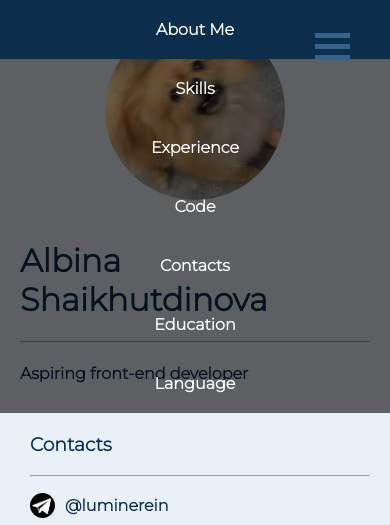
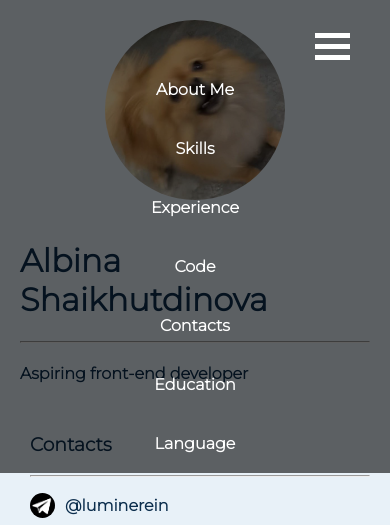
Before and after one commit to AlbinaShaikhutdinova/rsschool-cv, a plain HTML site: page index.html in a window 390 px wide. Both pictures are taken after a click on the label 332 px from the left and 46 px from the top of the page. Shown: the top 525 px of the page. Drawn offline with nearby package versions, Linux system fonts and the light colour scheme.

Commit message:
refactor: formatting add: console log

```diff
--- a/CSS/footer.css
+++ b/CSS/footer.css
@@ -2,8 +2,6 @@
 
 
 footer{
-//margin-top: 40px;
-    //border-top: 5px solid white;
     background-color: #e8f1f8;
     display: grid;
     justify-items: center;
@@ -12,8 +10,6 @@ footer{
 }
 footer img{
     padding: 10px;
-    /*height: 80px;*/
-    /*width: 80px;*/
 }
 
 .git-logo{
--- a/CSS/header.css
+++ b/CSS/header.css
@@ -21,9 +21,6 @@
 }
 
 header{
-    /*display: grid;
-    grid-template-columns: 1fr 2fr;
-    outline: #e8f1f8;*/
     width: 100%;
 }
 header .place-for-logo{
@@ -52,7 +49,6 @@ header .place-for-logo{
 }
 
 nav label{
-    //background-color: #0c2e4d;
     top: 10px;
     display: flex;
     right: 20px;
@@ -70,80 +66,28 @@ nav label{
         display: none;
     }
 
-    .nav-menu li {
-        width: 100%;
-        display: block;
-    }
-
-/*    .close {
-        position: absolute;
-        right: 10px;
-        top: 10px;
-        width: 32px;
-        height: 32px;
-        opacity: 0.3;
-    }
-    .close:hover {
-        opacity: 1;
-    }
-    .close:before, .close:after {
-        position: absolute;
-        left: 15px;
-        content: '';
-        height: 33px;
-        width: 2px;
-        background-color: #333;
-    }*/
-   /* .close:before {
-        transform: rotate(45deg);
-    }
-    .close:after {
-        transform: rotate(-45deg);
-    }*/
-
-/*        #toggle:checked ~ label .top{
-            -webkit-transform: rotate(-45deg) translate(-9px, 6px) ;
-            transform: rotate(-45deg) translate(-9px, 6px) ;
-        }
-        #toggle:checked ~ label .bottom {
-            -webkit-transform: rotate(45deg) translate(-8px, -8px) ;
-            transform: rotate(45deg) translate(-8px, -8px) ;
-        }
-
-        #toggle:checked ~ label .middle {
-            width: 0;
-        }*/
-
     .toggle-menu {
             display: block;
-           /* align-items: center;
-            justify-content: center;*/
+    }
+    nav:hover .bar{
+        background-color: white;
     }
 
     #toggle:hover ~ .overlay, .overlay:hover {
         display: block;
         height: auto;
         width: 100%;
-        position: absolute; /* Stay in place */
-        z-index: 1; /* Sit on top */
+        position: absolute;
+        z-index: 1;
         right: 0;
         top: 0;
-        background-color: rgb(0, 0, 0); /* Black fallback color */
-        background-color: rgba(0, 0, 0, 0.6); /* Black w/opacity */
-        overflow-x: hidden; /* Disable horizontal scroll */
+        background-color: rgb(0, 0, 0);
+        background-color: rgba(0, 0, 0, 0.6);
+        overflow-x: hidden;
         transition: 0.5s;
         font-weight: bold;
     }
-   /* .overlay:hover{
-        display: block;
-        height: auto;
-        width: 100%;
-        position: absolute; !* Stay in place *!
-        z-index: 1; !* Sit on top *!
-        right: 0;
-        top: 0;
-    }*/
-    label:hover, .overlay a {
+    .overlay a{
         color: white;
     }
 
@@ -153,10 +97,9 @@ nav label{
 
    .nav-menu {
         position: relative;
-        //top: 10%; /* 25% from the top */
-        width: 100%; /* 100% width */
-        text-align: center; /* Centered text/links */
-        border-top: 30px;
+        width: 100%;
+        text-align: center;
+        padding-top: 60px;
         grid-template-columns:1fr;
     }
 
--- a/CSS/main-content.css
+++ b/CSS/main-content.css
@@ -10,7 +10,6 @@ main{
     display: grid;
     grid-template-columns: 1fr 2fr;
     background-color: #e8f1f8;
-//padding: 10px 20px;
 }
 
 .top__name{
@@ -38,22 +37,16 @@ main{
 .content a{
     font-weight: bolder;
 }
-.content a:hover{
-    text-shadow: 2px 2px 4px #38618c;
-}
+
 /*content*/
 .content{
     display: grid;
     grid-template-columns: 1fr 2fr;
     background-color: #e8f1f8;
-//padding: 10px 20px;
-//margin: auto;
 }
 
 .side-content{
-//background-color: lightblue;
     padding: 0 20px ;
-
 }
 
 .main-content{
--- a/CSS/style.css
+++ b/CSS/style.css
@@ -27,7 +27,5 @@ body{
 .container{
     max-width: 900px;
     margin:auto;
-//border: 1px solid #0c2e4d;
-//box-shadow: black;
     color: #0c2e4d;
 }
--- a/index.html
+++ b/index.html
@@ -2,7 +2,7 @@
 <html lang="en">
 <head>
     <meta charset="UTF-8">
-    <title>Title</title>
+    <title>AlbinaCV</title>
     <link rel="stylesheet" href="CSS/style.css" />
     <link href="https://fonts.googleapis.com/css2?family=Montserrat:wght@300&display=swap" rel="stylesheet">
     <link rel="stylesheet"
@@ -14,8 +14,6 @@
 <body>
 <div class="container">
     <header>
-        <!--<span class="place-for-logo">CV</span>-->
-
         <nav>
             <input type="checkbox" id="toggle">
             <label for="toggle" class="toggle-menu">
@@ -132,10 +130,10 @@
                 <h2>Experience</h2>
                 <p>As a part of learning of web-development me and my friends created a todo-app . </p>
                     <figure>
-                <a target="_blank" href="https://app-todo-a-n.herokuapp.com/">
-                <img src="icons/todo.JPG" alt="todo-project">
-                </a>
-                <figcaption>Todo-App</figcaption>
+                        <a target="_blank" href="https://app-todo-a-n.herokuapp.com/">
+                        <img src="icons/todo.JPG" alt="todo-project">
+                        </a>
+                        <figcaption>Todo-App</figcaption>
                     </figure>
                 <p>
                     HTML/CSS and JS were used as front development tools and Django and Python as backend tools.
@@ -181,6 +179,16 @@
 </footer>
 
 </div>
-
+<script>
+    console.log("Верстка валидная+ 10\nвёрстка семантическая +20\n" +
+        "используются css-стили +10\nконтент размещается в блоке+10\n" +
+        "вёрстка адаптивная +10\nесть адаптивное бургер-меню +10\n" +
+        "на странице СV присутствует изображение +10\nсписок ul > li +10\n" +
+        "CV содержит контакты для связи... +10\nпример кода с подсветкой +10\n" +
+        "CV содержит изображения-ссылки +10\nCV выполнено на английском языке +10\n" +
+        "выполнены требования к Pull Request+10\nвидеорезюме автора CV 0\n" +
+        "дизайн, оформление, качество выполнения +10\n" +
+        "Самооценка проекта 150 баллов");
+</script>
 </body>
 </html>
```
